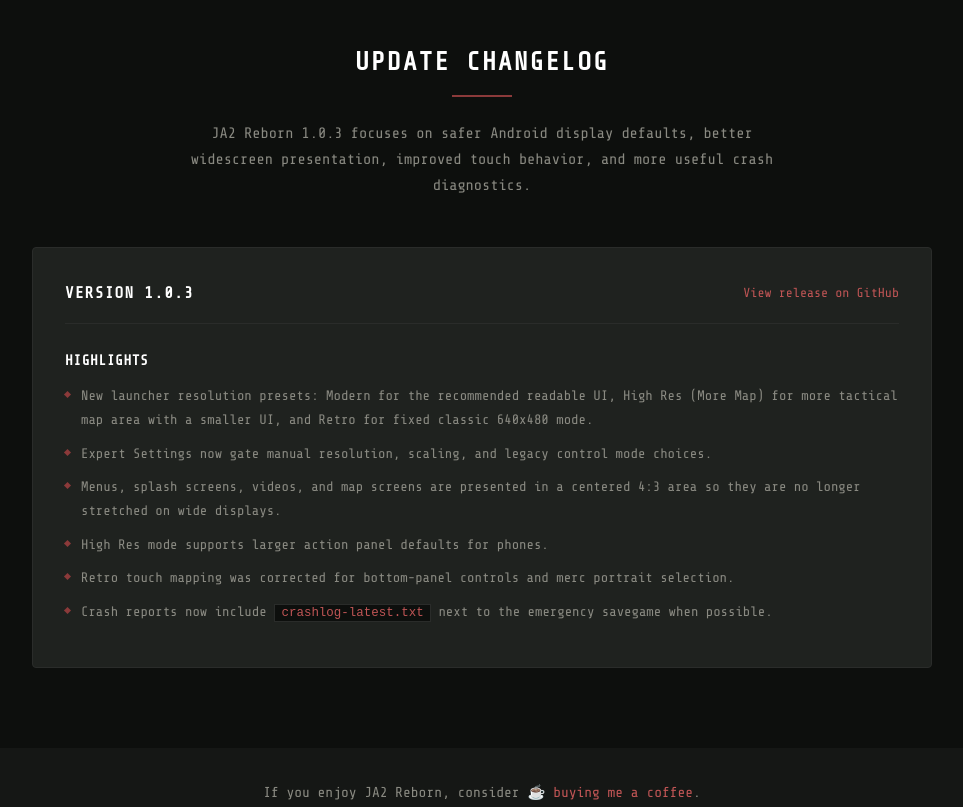
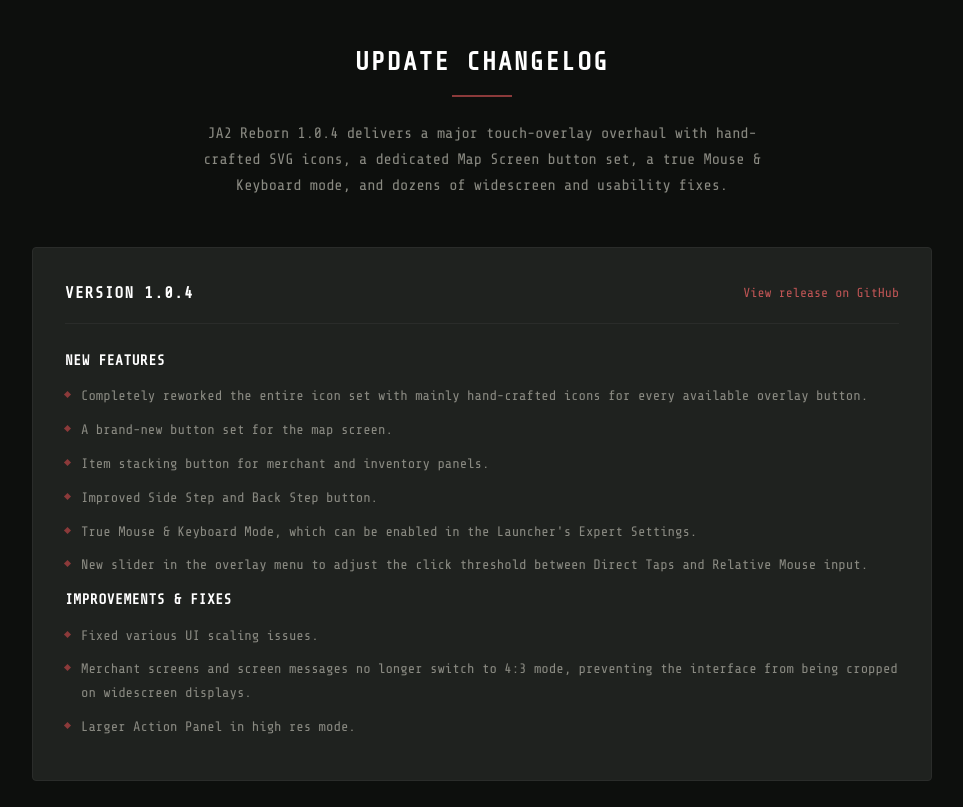
Before and after one commit to PhishyOne/JA2-Reborn, a browser extension: page index.html in a window 1280 px wide. Shown: the part 1880-2687 px from the top of the page, without its empty margins (158-1121 px from the left). Drawn offline with nearby package versions, Linux system fonts and the light colour scheme.

Commit message:
Add 1.0.4 changelog entry to landing page

```diff
--- a/index.html
+++ b/index.html
@@ -480,8 +480,35 @@
     <div class="inner">
         <h2>Update Changelog</h2>
         <span class="section-accent"></span>
-        <p class="lead">JA2 Reborn 1.0.3 focuses on safer Android display defaults, better widescreen presentation, improved touch behavior, and more useful crash diagnostics.</p>
+        <p class="lead">JA2 Reborn 1.0.4 delivers a major touch-overlay overhaul with hand-crafted SVG icons, a dedicated Map Screen button set, a true Mouse &amp; Keyboard mode, and dozens of widescreen and usability fixes.</p>
+
         <div class="release-card">
+            <div class="release-header">
+                <span class="version">Version 1.0.4</span>
+                <a href="https://github.com/RealTommyGreen/JA2-Reborn/releases/tag/v1.0.4" target="_blank" rel="noopener">View release on GitHub</a>
+            </div>
+            <div class="change-group">
+                <h4>New Features</h4>
+                <ul>
+                    <li>Completely reworked the entire icon set with mainly hand-crafted icons for every available overlay button.</li>
+                    <li>A brand-new button set for the map screen.</li>
+                    <li>Item stacking button for merchant and inventory panels.</li>
+                    <li>Improved Side Step and Back Step button.</li>
+                    <li>True Mouse &amp; Keyboard Mode, which can be enabled in the Launcher's Expert Settings.</li>
+                    <li>New slider in the overlay menu to adjust the click threshold between Direct Taps and Relative Mouse input.</li>
+                </ul>
+            </div>
+            <div class="change-group">
+                <h4>Improvements &amp; Fixes</h4>
+                <ul>
+                    <li>Fixed various UI scaling issues.</li>
+                    <li>Merchant screens and screen messages no longer switch to 4:3 mode, preventing the interface from being cropped on widescreen displays.</li>
+                    <li>Larger Action Panel in high res mode.</li>
+                </ul>
+            </div>
+        </div>
+
+        <div class="release-card" style="margin-top: 2rem;">
             <div class="release-header">
                 <span class="version">Version 1.0.3</span>
                 <a href="https://github.com/RealTommyGreen/JA2-Reborn/releases/tag/v1.0.3" target="_blank" rel="noopener">View release on GitHub</a>
```
